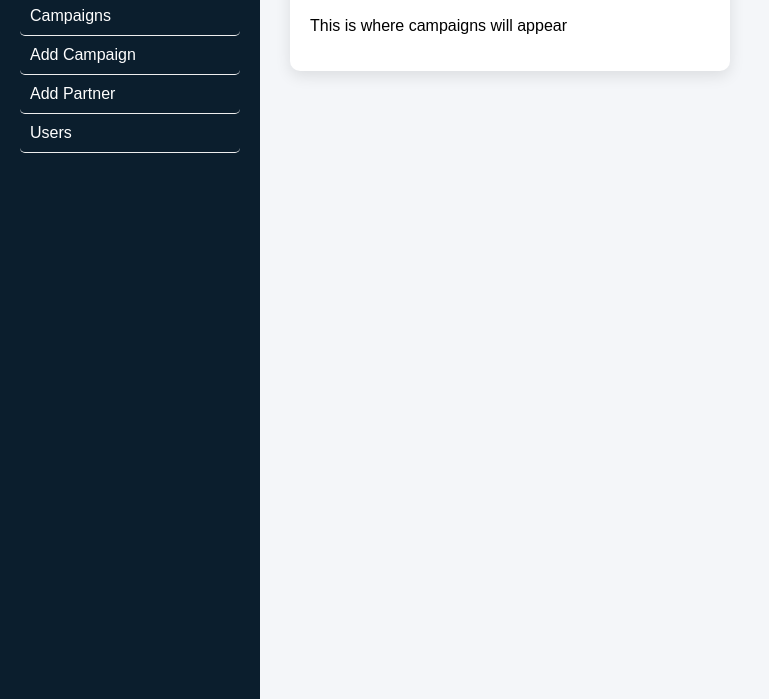
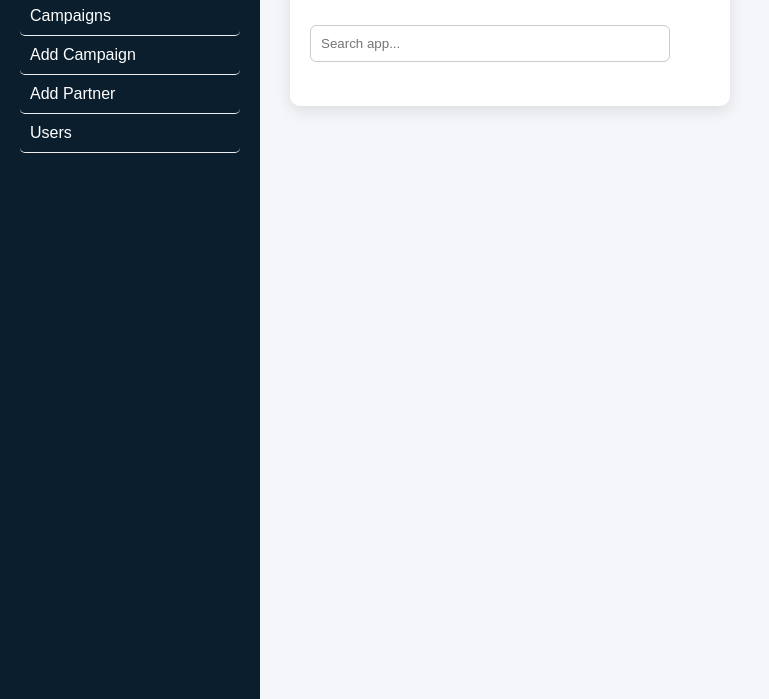
Before and after one commit to subhadeep66/partner-app, a website: page public/dashboard.html in a window 1280 px wide. Shown: the part 101-800 px from the top of the page, without its empty margins (0-769 px from the left). Drawn offline with Linux system fonts and the light colour scheme; no server answers.

Commit message:
your message

```diff
--- a/public/dashboard.html
+++ b/public/dashboard.html
@@ -33,8 +33,9 @@
     </div>
     <div id="campaigns" class="section" style="display:none;">
      <h2>Campaigns</h2>
-     <p>This is where campaigns will appear</p>
-   </div>
+     <input id="searchApp" placeholder="Search app..." onkeyup="searchCampaigns()">
+     <ul id="campaignList"></ul>
+    </div>
    <div id="addApp" class="section" style="display:none;">
     <h2>Add Campaign</h2>
 
```
